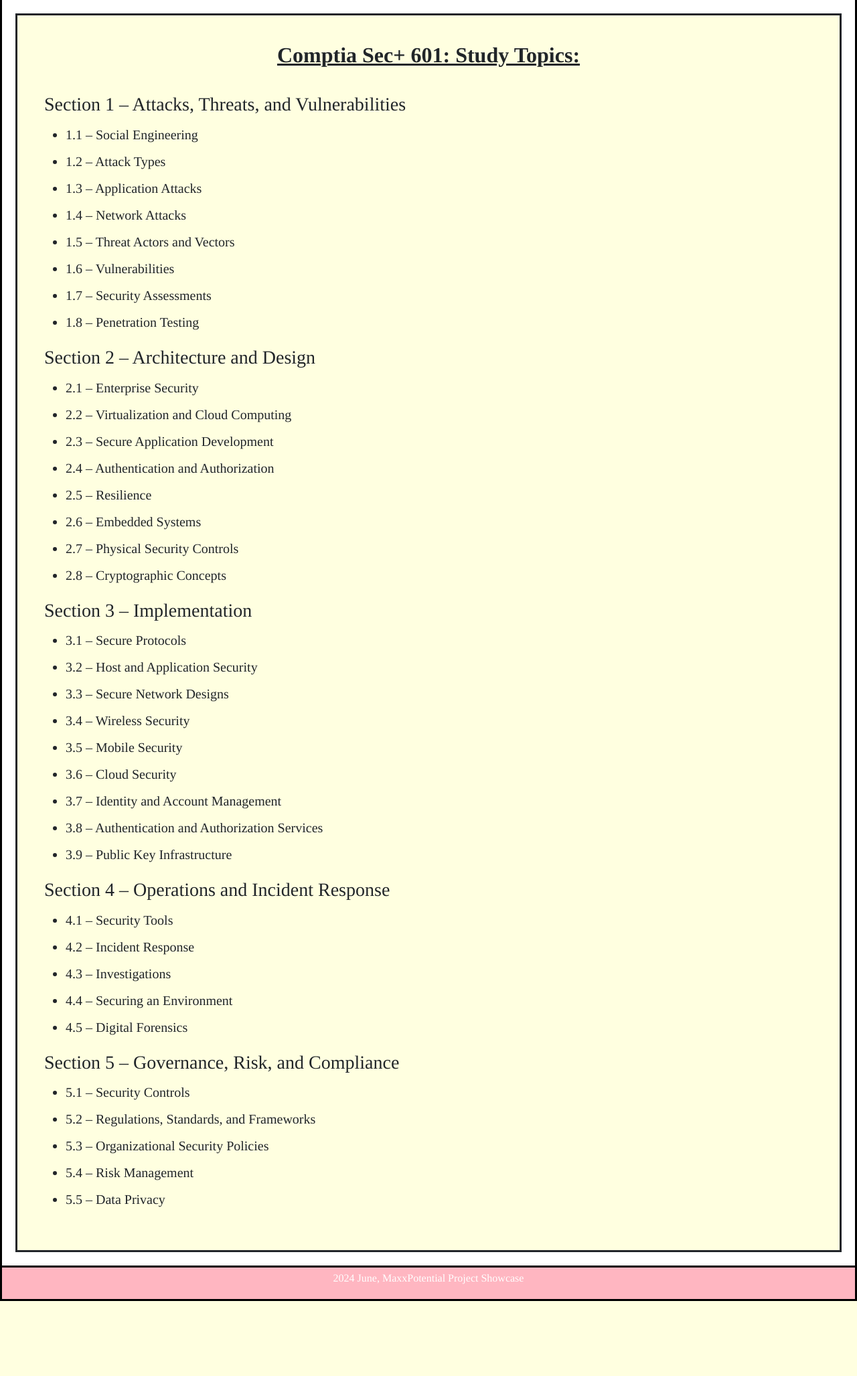
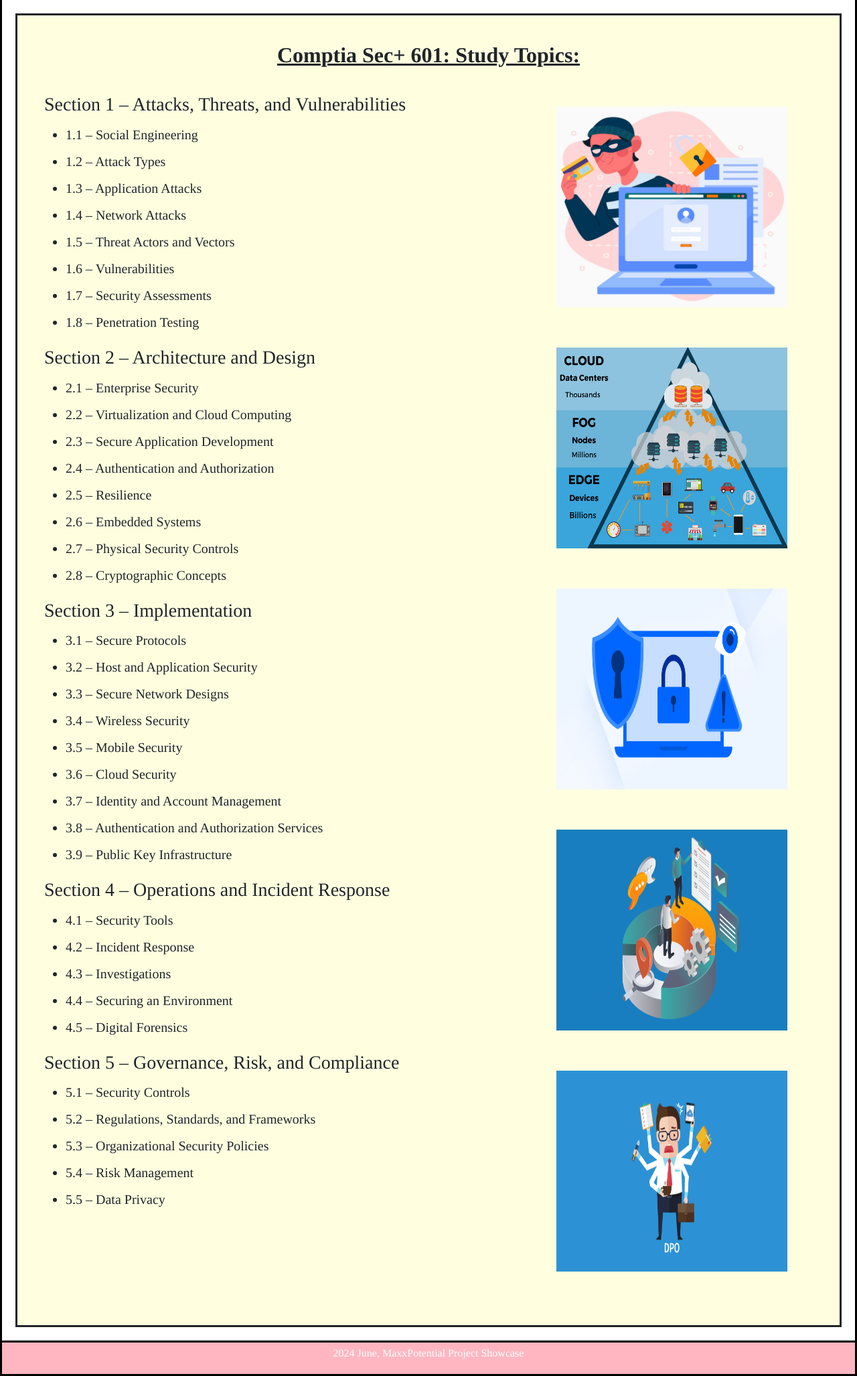
Before and after one commit to christiankim364/my-first-blog, a Django app: page /topics/ in a window 1280 px wide. Shown: the part 142-2197 px from the top of the page at 67% size. Before the commit the page ends 2085 px from the top, so only its background shows below. Run offline with Django 5.2, Linux system fonts and the light colour scheme; the visitor is signed in with stand-in values (Sample User, id 1).

Commit message:
Implemented gridbox container to add images to topics.html webpage

```diff
--- a/blog/models.py
+++ b/blog/models.py
@@ -1,7 +1,6 @@
 from django.conf import settings
 from django.db import models
 from django.utils import timezone
-
 
 class Post(models.Model):
     author = models.ForeignKey(settings.AUTH_USER_MODEL, on_delete=models.CASCADE)
--- a/blog/templates/blog/topics.html
+++ b/blog/templates/blog/topics.html
@@ -8,6 +8,23 @@
     <!--Using two stylesheets 1, from getbootstrap and 2. from original external styles.css Source: "https://tutorial.djangogirls.org/en/css/" -->
 	<link rel="stylesheet" href="https://cdn.jsdelivr.net/npm/bootstrap@5.1.3/dist/css/bootstrap.min.css" integrity="sha384-1BmE4kWBq78iYhFldvKuhfTAU6auU8tT94WrHftjDbrCEXSU1oBoqyl2QvZ6jIW3" crossorigin="anonymous">
     <link rel="stylesheet" href="{% static 'css/styles.css' %}">
+
+    <!--Lesson 11 Grid, Using style inside of html because it's easier to make edits, will move when I finish the website-->
+    <style>
+        .grid-container {
+            display: grid;
+            grid-template-columns: 2fr 1fr; /*2fr is 2/3, 1fr is 1/3)*/
+
+        }
+        .topics-image {
+            width: 90%;
+            height: 300px;
+            margin-bottom: 40px;
+            margin-top: 20px;
+
+        }
+    </style>
+
 </head>
 <body>
     <div class="imagelink">
@@ -44,6 +61,9 @@
     <main>
         <div class="lesson7">
             <h2 class="header2">Comptia Sec+ 601: Study Topics:</h2>
+
+            <div class= grid-container> <!--Make sure grid container is underneath the header so it won't affect the positioning of the header-->
+                <div>
 
             <h3>Section 1 – Attacks, Threats, and Vulnerabilities</h3>
             <ul class="topics-font">
@@ -100,8 +120,14 @@
                 <li>5.5 – Data Privacy</li>
             </ul>
         </div>
-
-
+        <div>
+            <img class="topics-image" src="{% static 'images/threat.png' %}">
+                <img class="topics-image" src="{% static 'images/architecture.png' %}">
+                <img class="topics-image" src="{% static 'images/secure.png' %}">
+                <img class="topics-image" src="{% static 'images/incident-response.png' %}">
+                <img class="topics-image" src="{% static 'images/DPO.png' %}">
+        </div>
+        </div>
     </main>
     <div class="footer">
         <div class="container">
--- a/blog/views.py
+++ b/blog/views.py
@@ -33,6 +33,7 @@
     return render(request, 'blog/signup.html', {'form': form})
 
 
+
 #I'm a little confused,
 #https://stackoverflow.com/questions/3578882/hIow-to-specify-the-login-required-redirect-url-in-django
 @login_required(login_url='login') #redirects to the index login page, if you someone just tries to type in "http://127.0.0.1:8000/post_list/", without signing in
```
Also changed, not shown: blog/static/images/DPO.png (added), blog/static/images/architecture.png (added), blog/static/images/incident-response.png (added), blog/static/images/secure.png (added), blog/static/images/threat.png (added).
